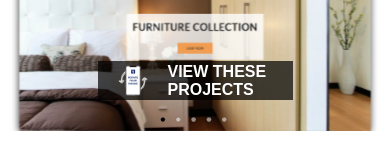
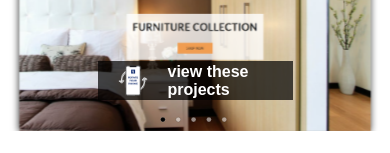
Before and after one commit to sinisamali/Portfolio, a plain HTML site: page index.html in a window 390 px wide. Shown: the part 773-926 px from the top of the page. Drawn offline with nearby package versions, Linux system fonts and the light colour scheme.

Commit message:
last commit

```diff
--- a/index.html
+++ b/index.html
@@ -210,7 +210,7 @@
       <div class="border-helper">
         <div class="rotateGif">
           <img src="img/rotatePhone.gif" />
-          <p>view these projects <span class="helperSpan"></span></p>
+          <p>view these projects<span class="spanHelper"></span></p>
         </div>
       </div>
     </section>
--- a/media.css
+++ b/media.css
@@ -294,13 +294,8 @@
     position: relative;
   }
 
-  /* .helperSpan {
-    padding-left: 20px;
-  } */
-
   .border-helper {
    position: absolute;
-   height: 100px;
    left: 50%
 
   }
@@ -321,8 +316,12 @@
     width: 70px;
   }
 
+  .spanHelper {
+    padding-left: 18px;
+  }
+
   .rotateGif p {
-    text-transform: uppercase;
+    text-transform: lowercase;
     font-weight: bold;
     color: white;
   }
```
